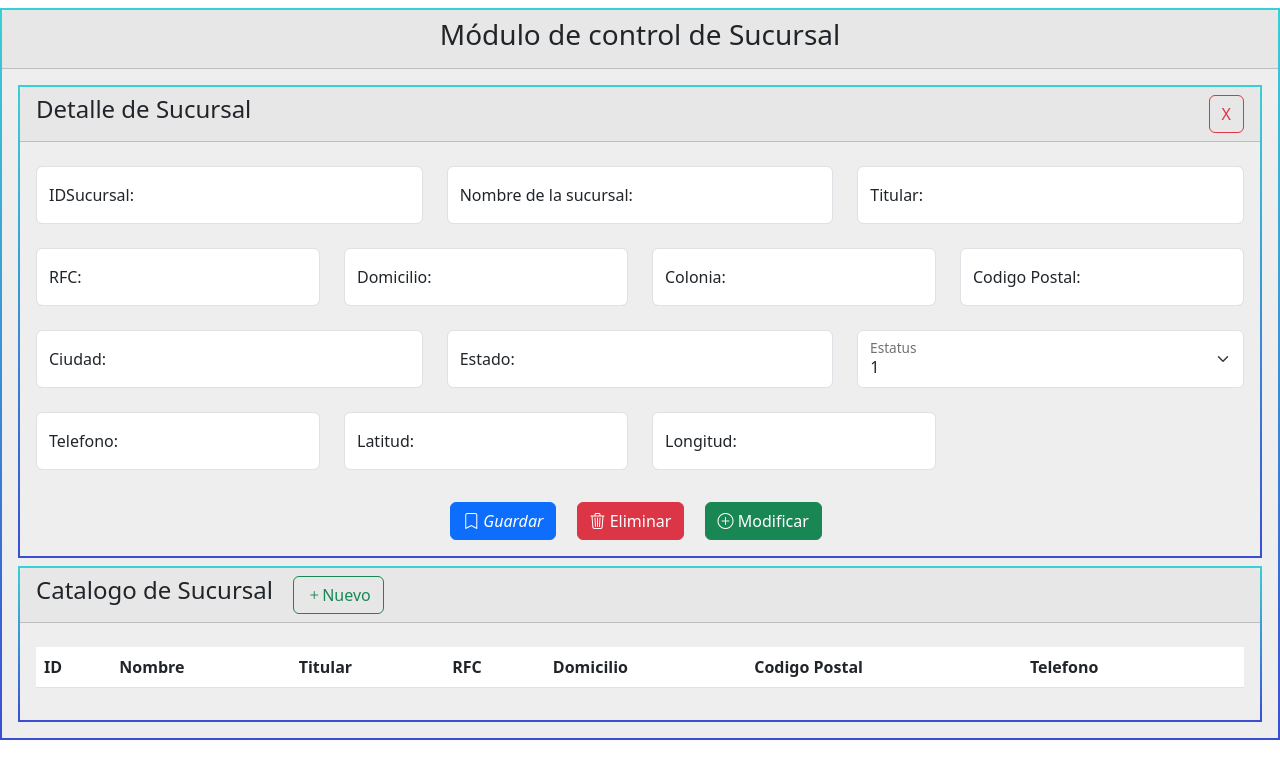
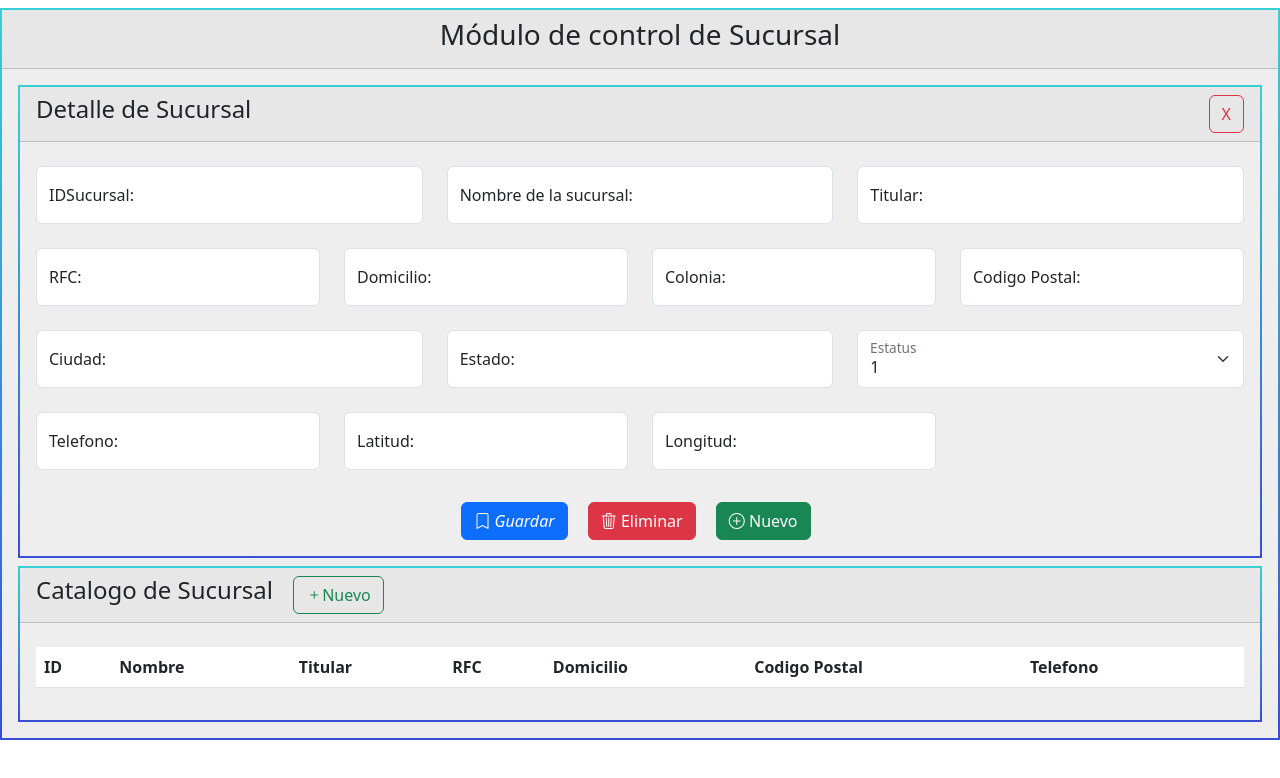
Before and after one commit to israelLira16/Proyecto-Tecnobot-Sicefa-Central, a plain HTML site: page admin/sucursal/sucursal.html in a window 1280 px wide. Drawn offline with nearby package versions, Linux system fonts and the light colour scheme; files that its build step writes are made by us from their sources.

Commit message:
Update sucursal.html

```diff
--- a/admin/sucursal/sucursal.html
+++ b/admin/sucursal/sucursal.html
@@ -185,7 +185,7 @@ Click nbfs://nbhost/SystemFileSystem/Templates/JSP_Servlet/Html.html to edit thi
                                                     <div class="text-center">
                                                         <button class="btn btn-primary me-2" onclick="cm.save();"><i class="bi bi-bookmark">   Guardar</i></button>
                                                         <button class="btn btn-danger ms-2 me-2" onclick="cm.deleteSucursal();"><i class="bi bi-trash3"></i>   Eliminar</button>
-                                                        <button class="btn btn-success ms-2 me-2" onclick="cm.clearForm();"><i class="bi bi-plus-circle"></i> Modificar</button>
+                                                        <button class="btn btn-success ms-2 me-2" onclick="cm.clearForm();"><i class="bi bi-plus-circle"></i> Nuevo</button>
 
 
                                                     </div>
```
